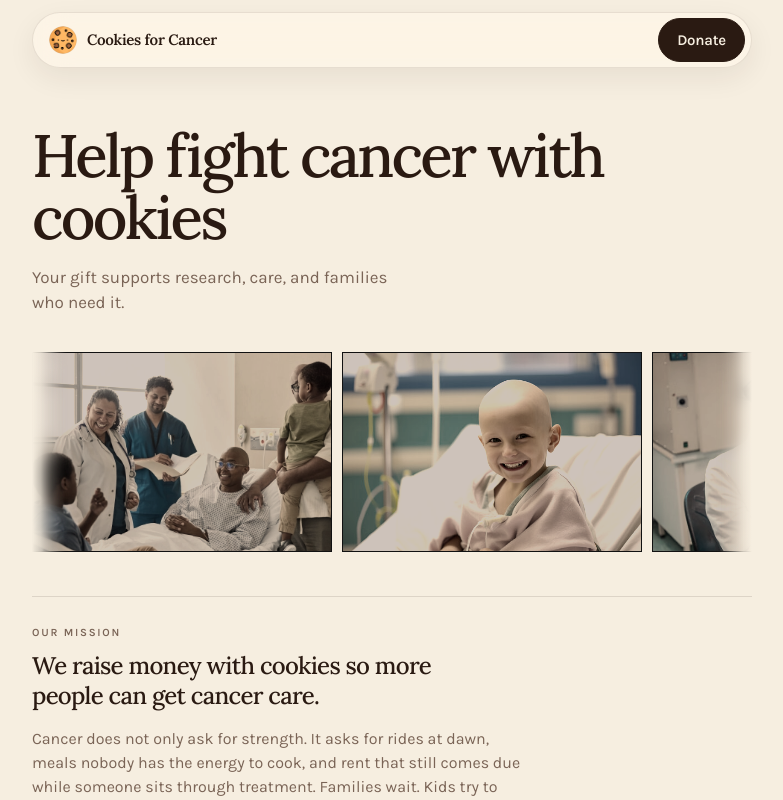
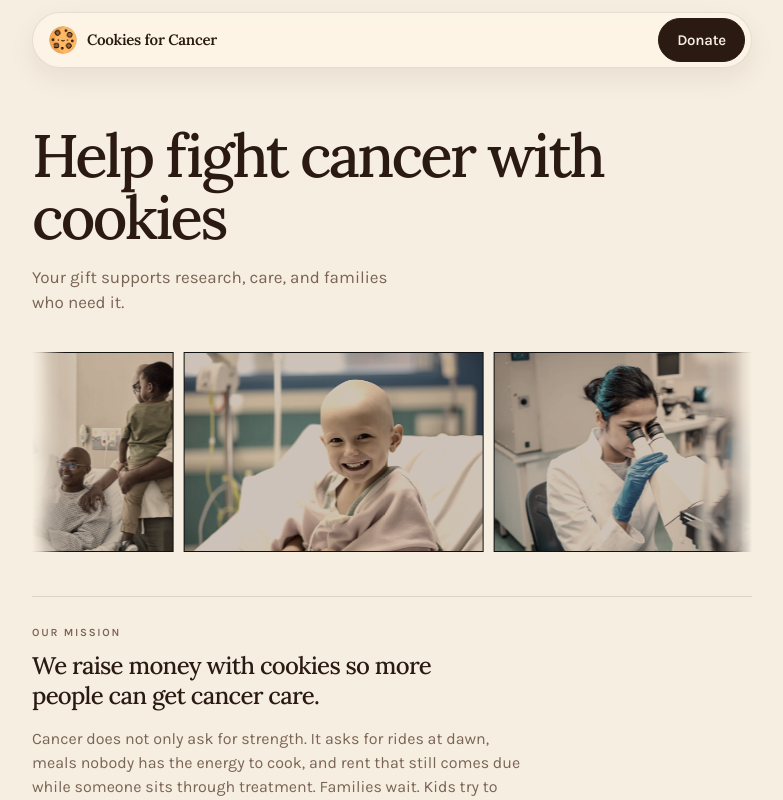
Before and after one commit to nathanjcx/cookiesforcancer, a Next.js app: page / in a window 1280 px wide. Shown: the top 800 px of the page, without its empty margins (248-1031 px from the left). Built offline with nearby package versions, Linux system fonts and the light colour scheme; no server answers.

Commit message:
Animate the care photos with a CSS marquee so they keep moving.
The previous scrollLeft loop stopped in browsers that ignore programmatic scrolling on overflow:hidden. Transform animation keeps the strip moving while remaining non-interactive.

Co-authored-by: Nathan Cheng <nathanjcx@gmail.com>

```diff
--- a/app/globals.css
+++ b/app/globals.css
@@ -306,8 +306,29 @@ h2 {
 
 .care-track {
   display: flex;
+  width: max-content;
+  animation: care-marquee 80s linear infinite;
+}
+
+.care-set {
+  display: flex;
   gap: 10px;
-  width: max-content;
+  padding-right: 10px;
+}
+
+@keyframes care-marquee {
+  from {
+    transform: translateX(0);
+  }
+  to {
+    transform: translateX(-50%);
+  }
+}
+
+@media (prefers-reduced-motion: reduce) {
+  .care-track {
+    animation: none;
+  }
 }
 
 .care-frame {
--- a/components/CareCarousel.tsx
+++ b/components/CareCarousel.tsx
@@ -1,7 +1,3 @@
-"use client";
-
-import { useEffect, useRef } from "react";
-
 const photos = [
   { src: "/care/care-01.png", alt: "A family visiting a patient in the hospital" },
   { src: "/care/care-02.png", alt: "A child in cancer treatment smiling from a hospital bed" },
@@ -12,77 +8,33 @@ const photos = [
   { src: "/care/care-07.png", alt: "A nurse holding a patient's hand during treatment" },
 ];
 
-const LOOP_MS = 80000;
+function PhotoSet({
+  labeled,
+}: {
+  labeled: boolean;
+}) {
+  return (
+    <div className="care-set" aria-hidden={labeled ? undefined : true}>
+      {photos.map((photo) => (
+        <figure className="care-frame" key={`${labeled ? "a" : "b"}-${photo.src}`}>
+          <img
+            src={photo.src}
+            alt={labeled ? photo.alt : ""}
+            draggable={false}
+          />
+        </figure>
+      ))}
+    </div>
+  );
+}
 
 export function CareCarousel() {
-  const rootRef = useRef<HTMLElement>(null);
-  const trackRef = useRef<HTMLDivElement>(null);
-  const loopRef = useRef(0);
-
-  useEffect(() => {
-    const root = rootRef.current;
-    const track = trackRef.current;
-    if (!root || !track) return;
-
-    const measure = () => {
-      const items = track.querySelectorAll<HTMLElement>(".care-frame");
-      if (items.length < photos.length + 1) return;
-      loopRef.current = items[photos.length].offsetLeft - items[0].offsetLeft;
-    };
-
-    measure();
-    const images = track.querySelectorAll("img");
-    images.forEach((image) => image.addEventListener("load", measure));
-    const observer = new ResizeObserver(measure);
-    observer.observe(track);
-
-    const reduce = window.matchMedia("(prefers-reduced-motion: reduce)");
-    let last = performance.now();
-    let raf = 0;
-
-    const wrap = () => {
-      const loop = loopRef.current;
-      if (loop <= 0) return;
-      if (root.scrollLeft >= loop) root.scrollLeft -= loop;
-      if (root.scrollLeft < 0) root.scrollLeft += loop;
-    };
-
-    const tick = (now: number) => {
-      const dt = now - last;
-      last = now;
-      if (!reduce.matches && loopRef.current > 0) {
-        root.scrollLeft += (loopRef.current / LOOP_MS) * dt;
-        wrap();
-      }
-      raf = requestAnimationFrame(tick);
-    };
-
-    raf = requestAnimationFrame(tick);
-
-    return () => {
-      cancelAnimationFrame(raf);
-      images.forEach((image) => image.removeEventListener("load", measure));
-      observer.disconnect();
-    };
-  }, []);
-
   return (
     <div className="care-wrap">
-      <section
-        className="care-carousel"
-        aria-label="People in cancer care"
-        ref={rootRef}
-      >
-        <div className="care-track" ref={trackRef}>
-          {[...photos, ...photos].map((photo, index) => (
-            <figure className="care-frame" key={`${photo.src}-${index}`}>
-              <img
-                src={photo.src}
-                alt={index < photos.length ? photo.alt : ""}
-                draggable={false}
-              />
-            </figure>
-          ))}
+      <section className="care-carousel" aria-label="People in cancer care">
+        <div className="care-track">
+          <PhotoSet labeled />
+          <PhotoSet labeled={false} />
         </div>
       </section>
     </div>
```
